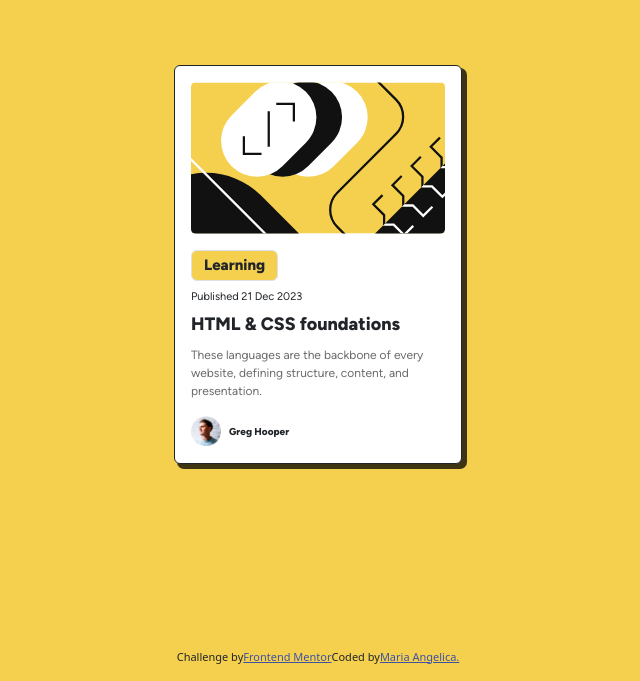
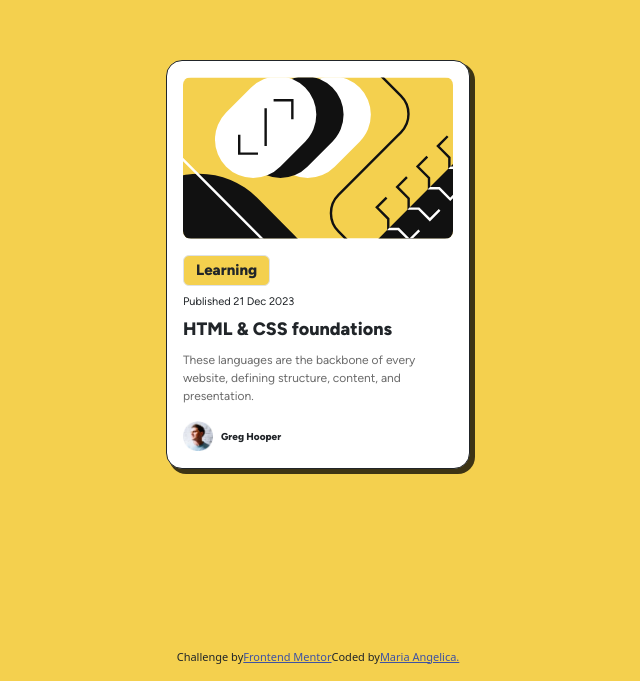
Before and after one commit to Mpadilla16/Practica, a plain HTML site: page HTML/Blog-preview-card/index.html in a window 1280 px wide. Shown: the part 119-800 px from the top of the page, without its empty margins (322-962 px from the left). Drawn offline with nearby package versions, Linux system fonts and the light colour scheme.

Commit message:
Se arreglan bordes redondos

```diff
--- a/HTML/Blog-preview-card/index.html
+++ b/HTML/Blog-preview-card/index.html
@@ -21,9 +21,9 @@
 
   <div class="d-flex justify-content-center align-items-center flex-grow-1">
 
-  <div class="card border-dark " style="width: 18rem;">
+  <div class="card border-dark rounded-4 " style="width: 19rem;">
     <div class="card-body">
-    <img class="card-img" src="assets/images/illustration-article.svg" alt="">
+    <img class="card-img rounded-3" src="assets/images/illustration-article.svg" alt="">
     <a href="#" class="btn bg-yelllow mt-3 border ">Learning</a>
     <p class=" fecha card-text mt-2" >Published 21 Dec 2023</p>
     <a class="card-link text-decoration-none text-dark " href="#">HTML & CSS foundations </a>
```
